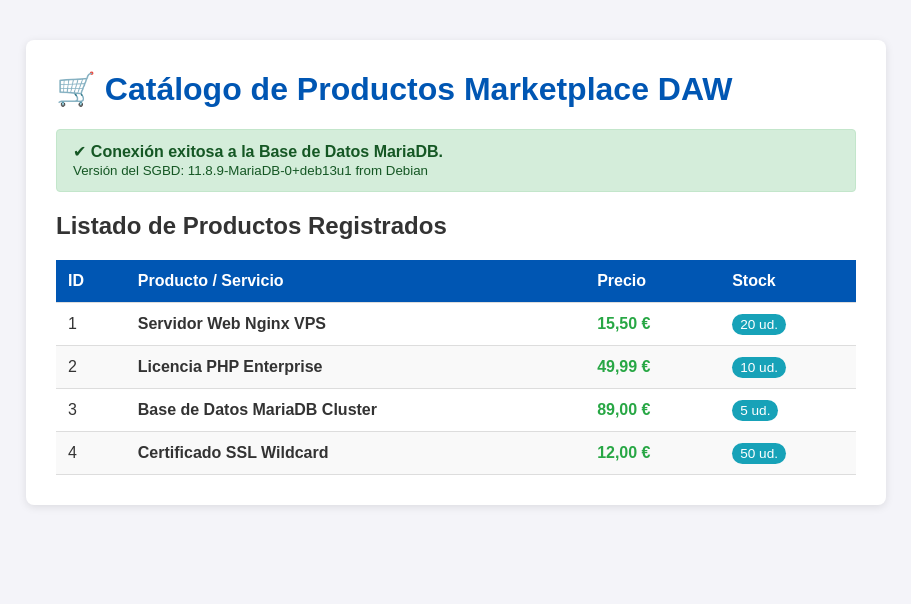
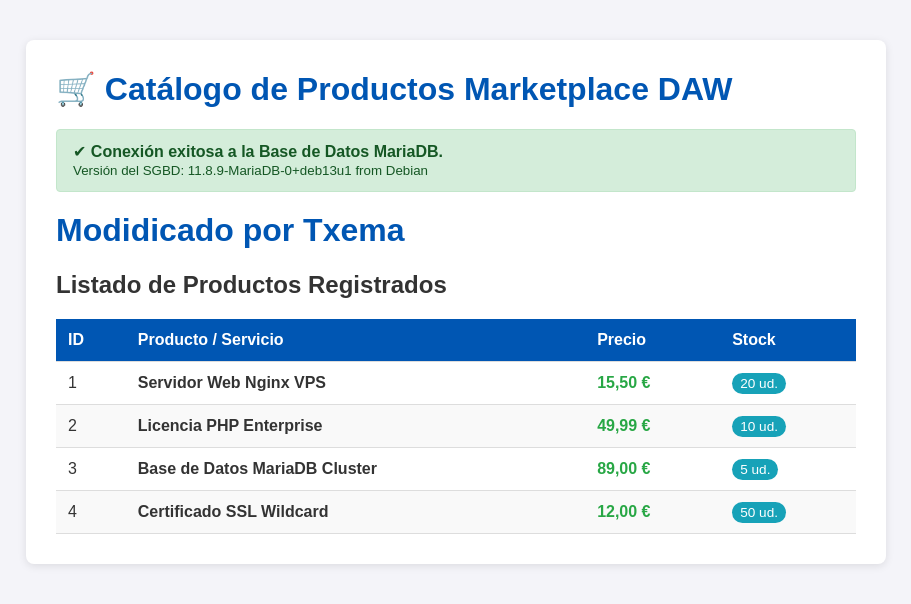
Before and after one commit to txemademiguel/casopractico2-cicd-nginx-php-mariadb, a PHP site: page / in a window 1280 px wide. Shown: the top 604 px of the page, without its empty margins (184-1095 px from the left). Run offline with PHP 8.4, Linux system fonts and the light colour scheme; data that the repository does not hold is empty.

Commit message:
Modificado por Txema

```diff
--- a/src/index.php
+++ b/src/index.php
@@ -141,7 +141,7 @@ try {
                 ✔ <strong>Conexión exitosa a la Base de Datos MariaDB.</strong><br>
                 <small>Versión del SGBD: <?php echo htmlspecialchars($version); ?></small>
             </div>
-
+            <h1>Modidicado por Txema</h1>
             <h2>Listado de Productos Registrados</h2>
 
             <?php if (count($productos) > 0): ?>
```
